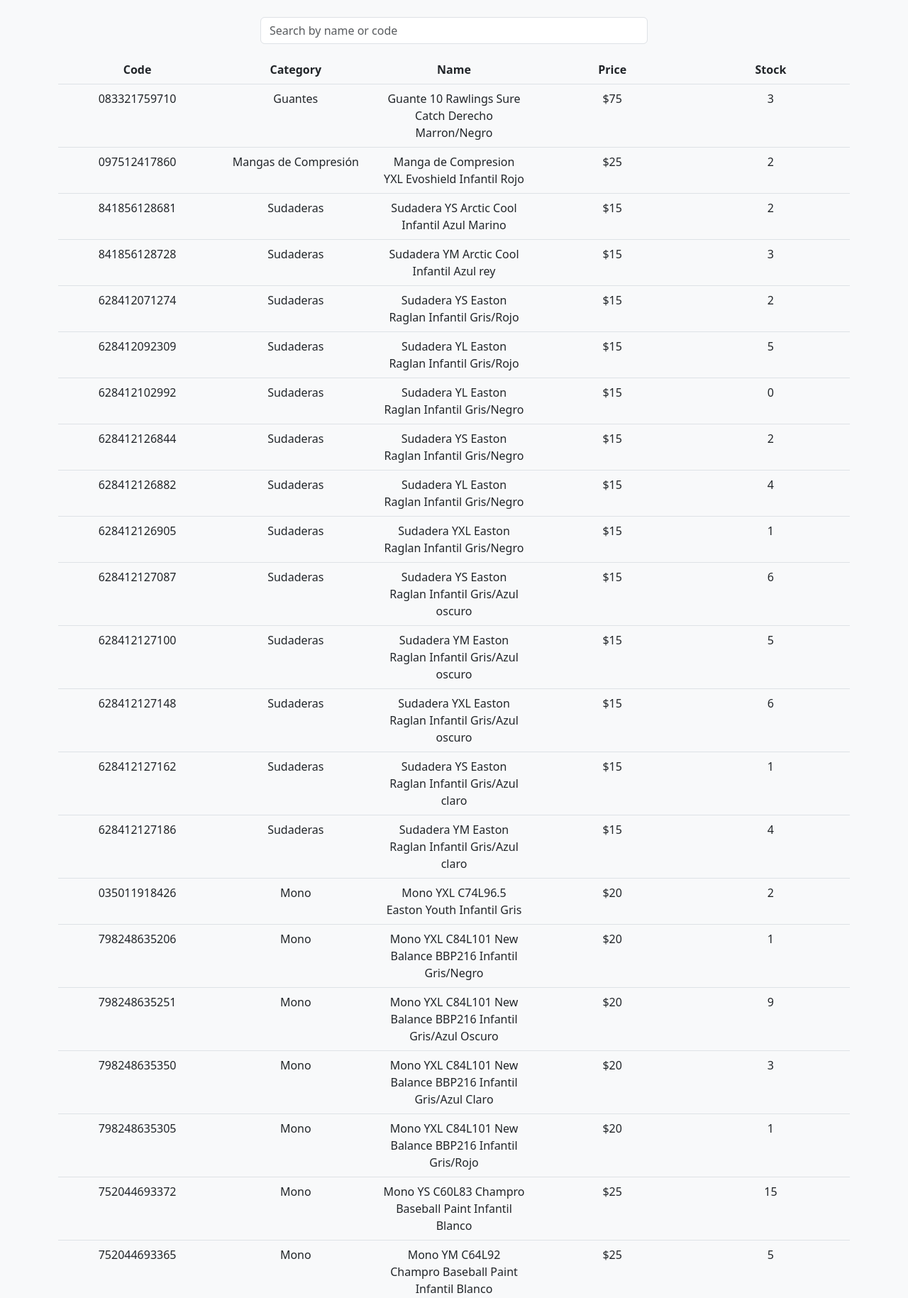
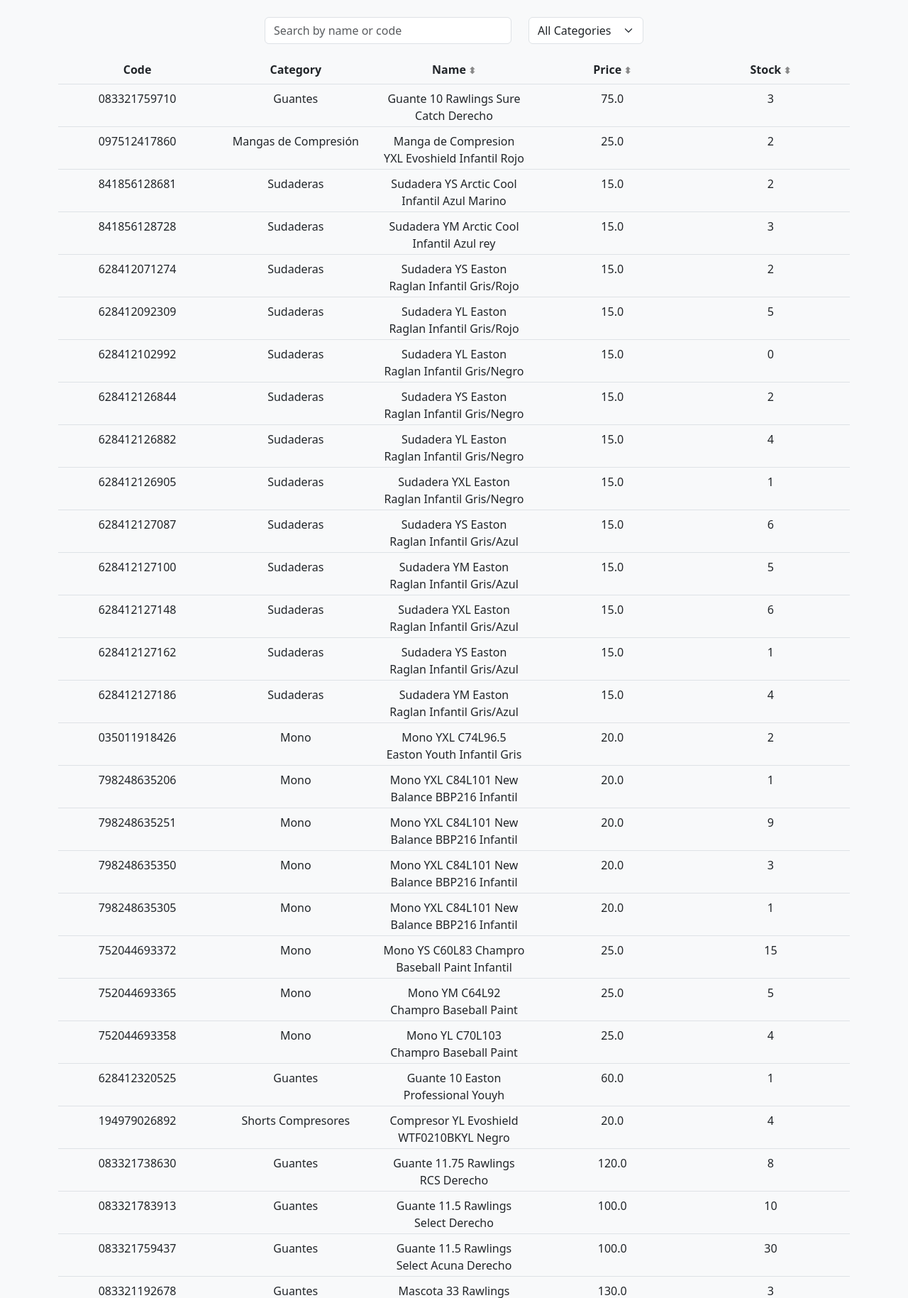
Before and after one commit to Gaboaom30/cs50_finalproject, a Flask app: page /inventory in a window 1280 px wide. Shown: the part 160-1989 px from the top of the page at 71% size. Run offline with Flask 3, Linux system fonts and the light colour scheme; data comes from the database, SQL or seed files in the repository; some libraries are stand-ins or nearby versions.

Commit message:
Applying sorting and filters to inventory

```diff
--- a/app.py
+++ b/app.py
@@ -73,7 +73,8 @@ def index():
 def inventory():
     db = get_db()
     inv = db.execute("SELECT * FROM inventory").fetchall()
-    return render_template("inventory.html", inv=inv)
+    categories = sorted(set(item["category"] for item in inv))
+    return render_template("inventory.html", inv=inv, categories=categories)
 
 @app.route("/inventory_movements")
 def inventory_movements():
@@ -85,10 +86,25 @@ def inventory_movements():
 def search_inventory():
     db = get_db()
     query = request.args.get("q", "").strip()
-    results = db.execute(
-        "SELECT * FROM inventory WHERE name LIKE ? OR id LIKE ?",
-        (f"%{query}%", f"%{query}%")
-    ).fetchall()
+    categories = request.args.get("category", "").strip()
+
+    sort_by = request.args.get("sort_by")
+    sort_dir = request.args.get("sort_dir", "asc")
+
+    print("DEBUG:", sort_by, sort_dir)  # <- agrega esto
+
+    base_query = "SELECT * FROM inventory WHERE (Name LIKE ? OR Id LIKE ?)"
+    params = [f"%{query}%", f"%{query}%"]
+
+    if categories:
+        base_query += " AND category = ?"
+        params.append(categories)
+
+    if sort_by in {"Name", "Price", "Quantity"}:
+        base_query += f" ORDER BY {sort_by} {sort_dir.upper()}"
+
+    results = db.execute(base_query, params).fetchall()
+
     data = [dict(row) for row in results]
     return jsonify(data)
 
@@ -149,7 +165,7 @@ def search_inventory_movements():
         params.append(start)
         params.append(end)
 
-    if sort_by in {"date", "type", "name", "document_id", "draft_id", "product_id", "status"}:
+    if sort_by in {"date", "name", "document_id", "draft_id", "product_id", "status"}:
         base_query += f" ORDER BY {sort_by} {sort_dir.upper()}"
 
     results = db.execute(base_query, params).fetchall()
--- a/templates/inventory.html
+++ b/templates/inventory.html
@@ -9,30 +9,42 @@
 {% endblock %}
 
 {% block main %}
-<div class="container text-center mt-4">
+<div class="container text-center mt-4 justify-content-center">
     <!-- Search input -->
-    <div class="input-group w-50 mx-auto mb-4">
-        <input type="text" id="search-input" class="form-control" placeholder="Search by name or code">
+    <div class="row mb-4 justify-content-center">
+        <div class="col-4">
+            <input type="text" id="search-input" class="form-control" placeholder="Search by name or code">
+        </div>
+        <div class="col-2">
+            <select id="category-filter" class="form-select">
+                <option value="">All Categories</option>
+                    {% for category in categories %}
+                        <option value="{{ category }}">{{ category }}</option>
+                    {% endfor %}
+            </select>
+        </div>
     </div>
 
     <!-- Table header (static) -->
     <div class="row fw-bold border-bottom pb-2">
         <div class="col">Code</div>
         <div class="col">Category</div>
-        <div class="col">Name</div>
-        <div class="col">Price</div>
-        <div class="col">Stock</div>
+        <div class="col sort-header" data-sort="Name">Name</div>
+        <div class="col sort-header" data-sort="Price">Price</div>
+        <div class="col sort-header" data-sort="Quantity">Stock</div>
     </div>
 
     <!-- Table body (dynamic) -->
     <div id="inventory-table">
         {% for item in inv %}
-            <div class="row py-2 border-bottom">
+            <div class="row resizable-row py-2 border-bottom justify-content-center">
                 <div class="col">{{ item.id }}</div>
                 <div class="col">{{ item.category }}</div>
                 <div class="col">{{ item.name }}</div>
-                <div class="col">${{ item.price }}</div>
+                <div class="col">{{ item.price }}</div>
                 <div class="col">{{ item.quantity }}</div>
+                <div class="resize-handle"></div>
+
             </div>
         {% endfor %}
     </div>
@@ -43,38 +55,64 @@
     document.addEventListener("DOMContentLoaded", () => {
         const input = document.getElementById("search-input");
         const table = document.getElementById("inventory-table");
+        const categoryFilter = document.getElementById("category-filter");
 
-        if (!input || !table) {
-            console.error("Search input or inventory table not found.");
-            return;
-        }
+        let currentSortField = "";
+        let currentSortDirection = "asc"; // or "desc"
 
-            fetch(`/search_inventory?q=${encodeURIComponent(input.value)}`)
+        function runSearch() {
+            const filter = input.value.toLowerCase();
+            const category = categoryFilter.value;
+            console.log(`category: ${category}`);
+
+            const params = new URLSearchParams({
+                q: filter,
+                category: category,
+                sort_by: currentSortField,
+                sort_dir: currentSortDirection,
+            });
+
+            fetch(`/search_inventory?${params}`)
                 .then(response => response.json())
                 .then(data => {
                     let html = "";
-
                     data.forEach(item => {
                         html += `
-                            <div class="row py-2 border-bottom">
+                            <div class="row resizable-row py-2 border-bottom justify-content-center">
                                 <div class="col">${item.Id}</div>
                                 <div class="col">${item.Category}</div>
                                 <div class="col">${item.Name}</div>
-                                <div class="col">$${item.Price}</div>
+                                <div class="col">${(item.Price).toFixed(1)}</div>
                                 <div class="col">${item.Quantity}</div>
-                            </div>
-                        `;
+                                <div class="resize-handle"></div>
+                            </div>`;
                     });
+                if (data.length === 0) {
+                    html = `<div class="text-center">No results found</div>`;
+                }
+                    table.innerHTML = html;
+                    setupResizableRows();
+                })
+                .catch(error => console.error('Error fetching data:', error));
+        }
+        document.querySelectorAll(".sort-header").forEach(header => {
+            header.addEventListener("click", () => {
+                const field = header.dataset.sort;
+                console.log(`Sorting by: ${field}`);
 
-                    if (data.length === 0) {
-                        html = `<div class="text-muted mt-3">No results found.</div>`;
-                    }
-
-                    table.innerHTML = html;
-                })
-                .catch(error => console.error("Fetch error:", error));
+                if (currentSortField === field) {
+                    currentSortDirection = currentSortDirection === "asc" ? "desc" : "asc";
+                } else {
+                    currentSortField = field;
+                    currentSortDirection = "asc";
+                }
+                runSearch();
+            });
+        });
+        input.addEventListener("input", runSearch);
+        categoryFilter.addEventListener("change", runSearch);
+        setupResizableRows();
     });
-
 </script>
 
 {% endblock %}
--- a/templates/layout.html
+++ b/templates/layout.html
@@ -13,6 +13,34 @@
     <script src="https://cdn.jsdelivr.net/npm/bootstrap@5.3.3/dist/js/bootstrap.bundle.min.js" integrity="sha384-YvpcrYf0tY3lHB60NNkmXc5s9fDVZLESaAA55NDzOxhy9GkcIdslK1eN7N6jIeHz" crossorigin="anonymous"></script>
     <script src="https://code.jquery.com/jquery-3.6.0.min.js"></script>
     <script src="https://cdn.jsdelivr.net/npm/select2@4.1.0-rc.0/dist/js/select2.min.js"></script>
+     <style>
+.resizable-row {
+    position: relative;
+    height: 60px;
+    transition: height 0.1s;
+    overflow: hidden; /* no scrollbars */
+    border-bottom: 1px solid #ccc;
+}
+
+.resize-handle {
+    position: absolute;
+    bottom: 0;
+    left: 0;
+    height: 5px;
+    width: 100%;
+    cursor: row-resize;
+    background-color: transparent;
+    z-index: 1;
+}
+.sort-header {
+    cursor: pointer;
+}
+.sort-header::after {
+    content: " ⬍";
+    font-size: 0.8em;
+    color: #888;
+}
+</style>
   </head>
 <body class="bg-light">
 
@@ -51,33 +79,39 @@
         <p>&copy; 2025 Gabriel Olivett</p>
     </footer>
     <script>
+
               function setupResizableRows() {
+    document.querySelectorAll('.resizable-row').forEach(row => {
+        if (row.dataset.resizable === "true") return;  // Avoid rebinding
 
-        document.querySelectorAll('.resizable-row').forEach(row => {
         const handle = row.querySelector('.resize-handle');
-            let isdragging = false;
+        if (!handle) return;
+
+        let isDragging = false;
         let startY = 0;
         let startHeight = 0;
 
         handle.addEventListener('mousedown', (e) => {
-                isdragging = true;
+            isDragging = true;
             startY = e.clientY;
             startHeight = row.offsetHeight;
             document.body.style.userSelect = 'none'; // Prevent text selection
         });
 
         document.addEventListener('mousemove', (e) => {
-                if (!isdragging) return;
+            if (!isDragging) return;
             const dy = e.clientY - startY;
-                row.style.height = `${Math.max(60, startHeight + dy)}px`;// Minimum height of 50px
+            row.style.height = `${Math.max(60, startHeight + dy)}px`;
         });
 
         document.addEventListener('mouseup', () => {
-                if (isdragging) {
-                    isdragging = false;
-                    document.body.style.userSelect = ''; // Restore text selection
+            if (isDragging) {
+                isDragging = false;
+                document.body.style.userSelect = '';
             }
         });
+
+        row.dataset.resizable = "true"; // Mark as bound
     });
 }
     </script>
```
Also changed, not shown: templates/movements.html (+7 -38 lines), 1 other file. Lines whose indentation alone changed are shown as unchanged.
